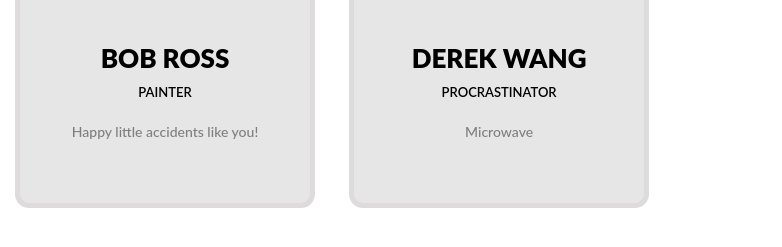
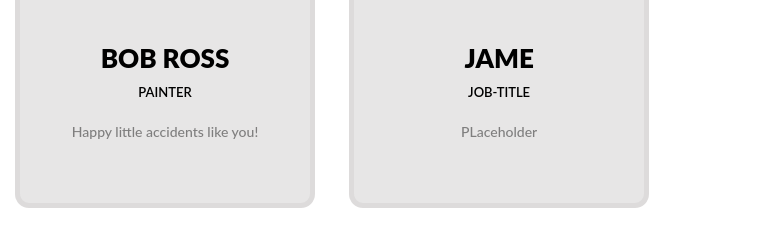
Before and after one commit to C0DEZEY/Lynx, a plain HTML site: page index.html in a window 1280 px wide. Shown: the part 2291-2538 px from the top of the page, without its empty margins (0-782 px from the left). Drawn offline with Linux system fonts and the light colour scheme; a web font is replaced by a local one.

Commit message:
Update index.html

```diff
--- a/index.html
+++ b/index.html
@@ -60,13 +60,13 @@
     </div>
     <div class="card__text__container">
         <div class="card__text__user">
-            Derek wang
+            Jame
         </div>
         <div class="card__text__job">
-            Procrastinator
+            Job-Title
         </div>
         <div class="card__text__about">
-            Microwave
+            PLaceholder
         </div>
 
         </a>
```
